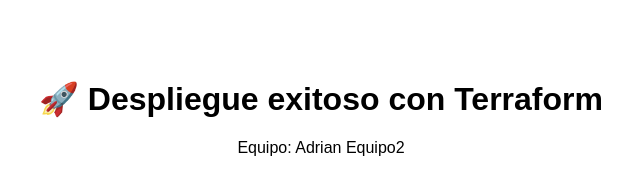
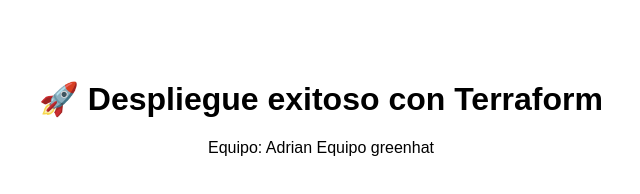
Before and after one commit to SamArtz/devsecops-pipline-lab, a plain HTML site: page infra/website/index.html in a window 1280 px wide. Shown: the full height of the page, 319-959 px from the left. Drawn offline with Linux system fonts and the light colour scheme.

Commit message:
add commit nuevo

```diff
--- a/infra/website/index.html
+++ b/infra/website/index.html
@@ -8,7 +8,7 @@
 
 <body style="font-family: sans-serif; text-align:center; margin-top:80px;">
   <h1>🚀 Despliegue exitoso con Terraform</h1>
-  <p>Equipo: Adrian Equipo2</p>
+  <p>Equipo: Adrian Equipo greenhat</p>
 </body>
 
 </html>
```
